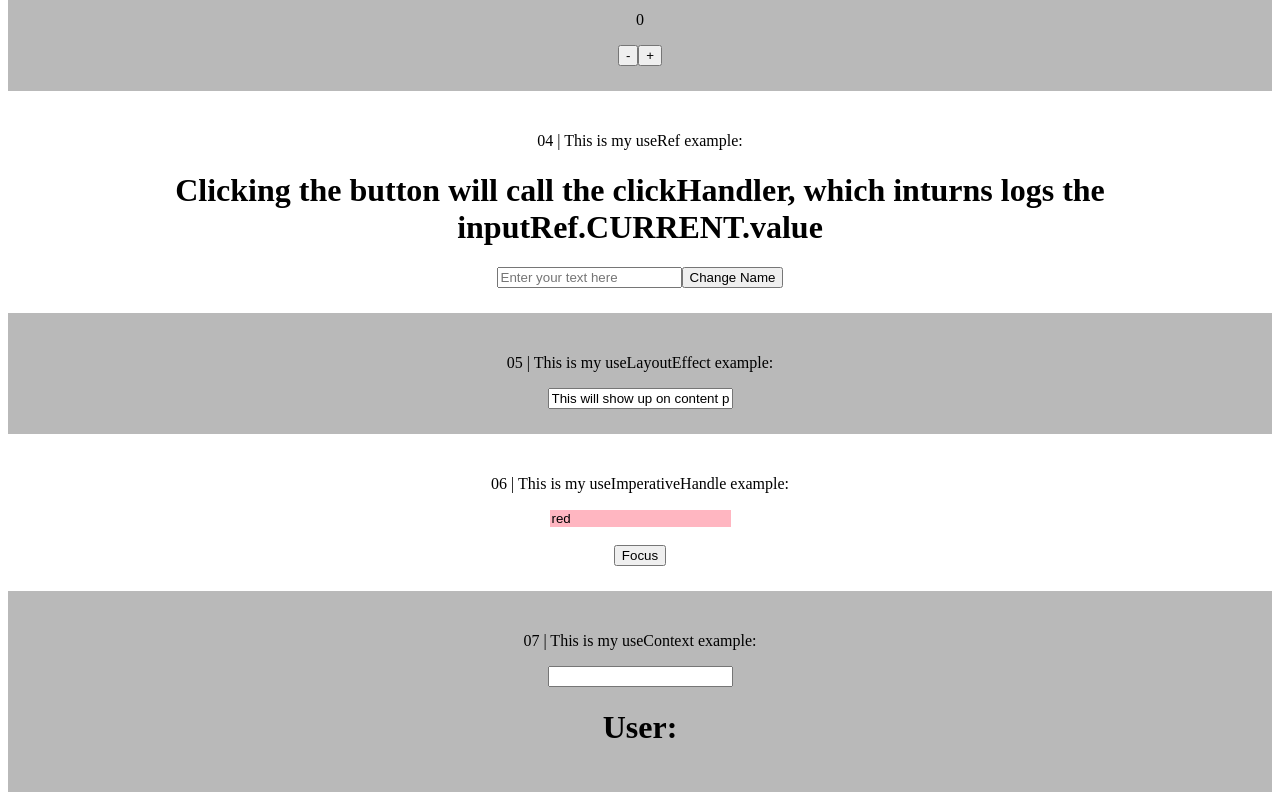
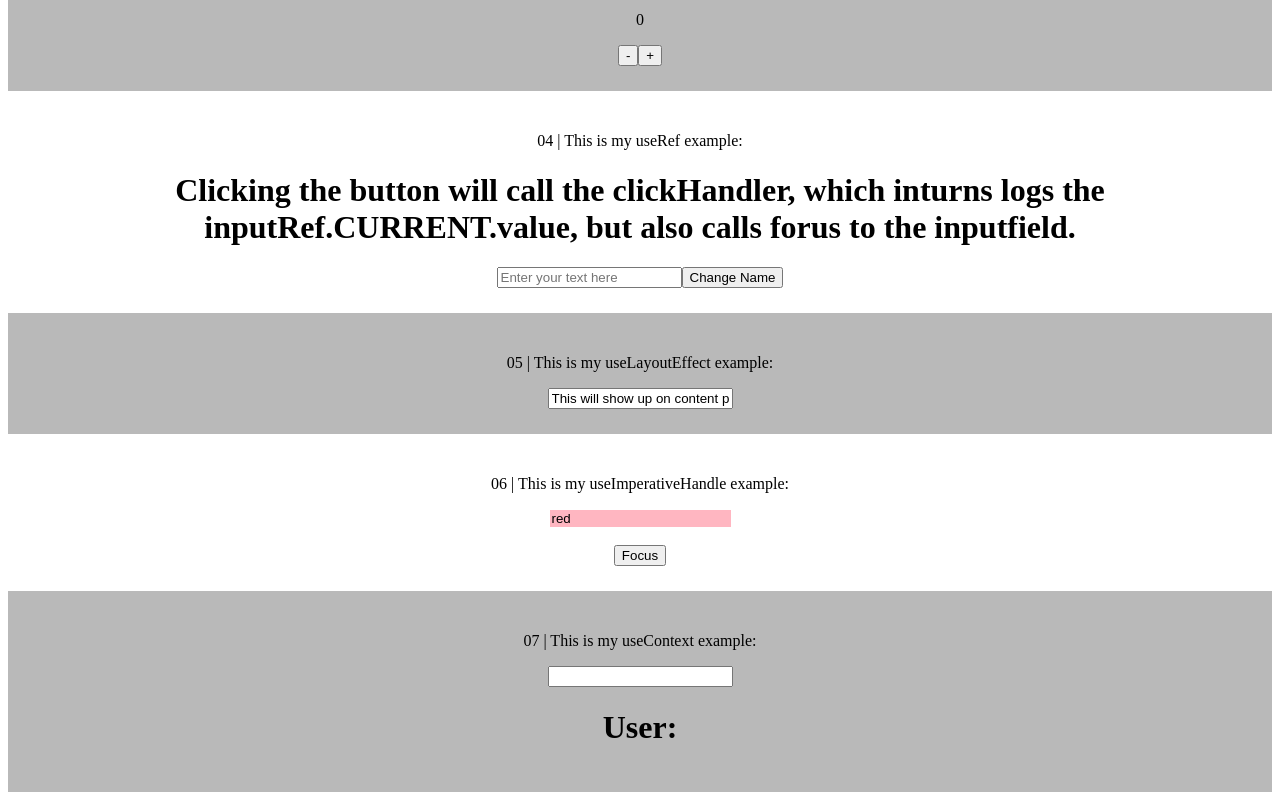
Before and after one commit to Iancahn/codingtest, a React (Create React App) app: page / in a window 1280 px wide. Shown: the part 749-1549 px from the top of the page. Built offline with nearby package versions, Linux system fonts and the light colour scheme; no server answers.

Commit message:
Update StateOfRef.jsx

```diff
--- a/src/components/StateOfRef.jsx
+++ b/src/components/StateOfRef.jsx
@@ -11,7 +11,7 @@ function StateOfRef() {
 
     return (
         <div>
-            <h1>Clicking the button will call the clickHandler, which inturns logs the inputRef.CURRENT.value</h1>
+            <h1>Clicking the button will call the clickHandler, which inturns logs the inputRef.CURRENT.value, but also calls forus to the inputfield.</h1>
             <input type="text" placeholder='Enter your text here' ref={inputRef} />
             <button onClick={clickHandler}>Change Name</button>
         </div>
```
